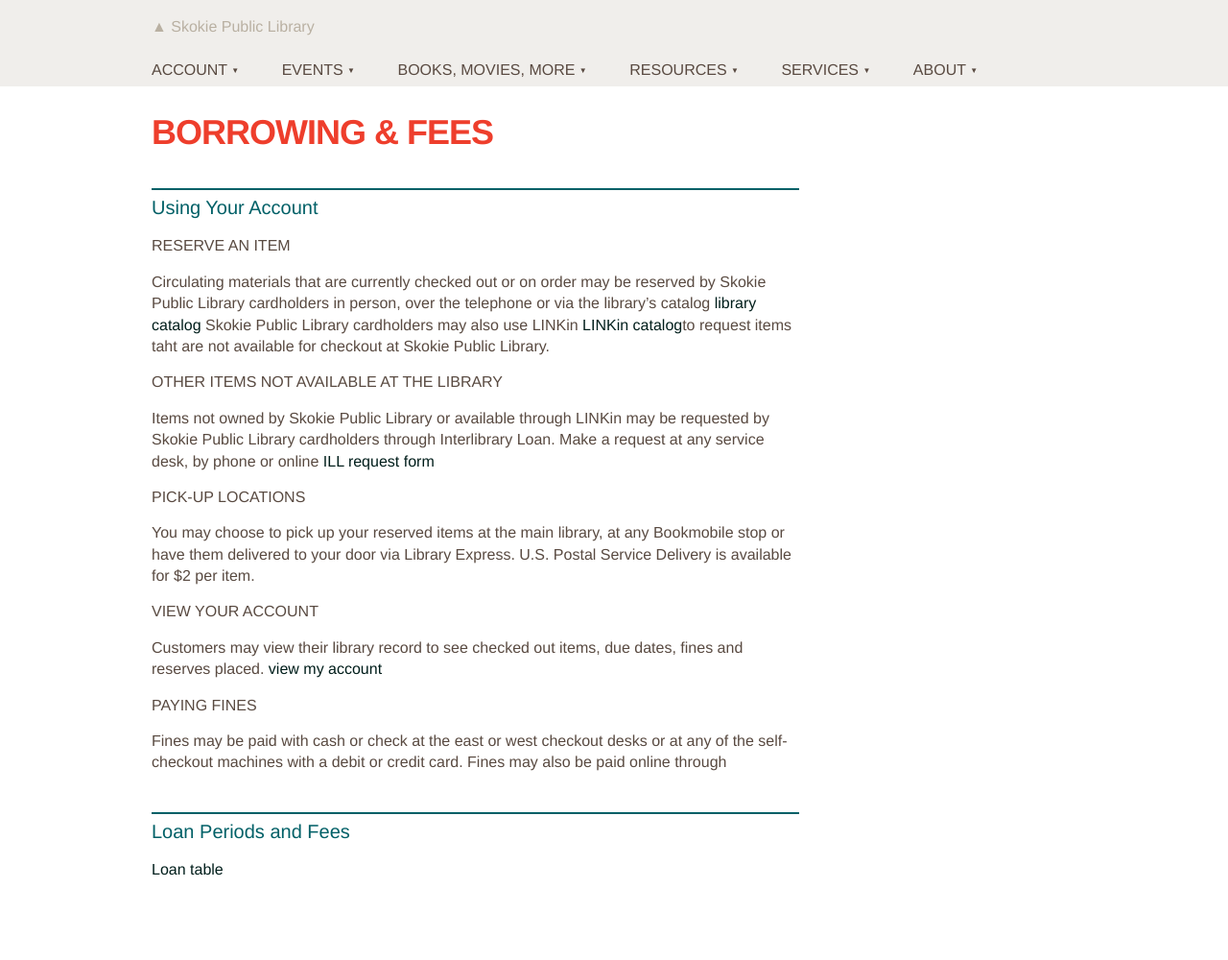
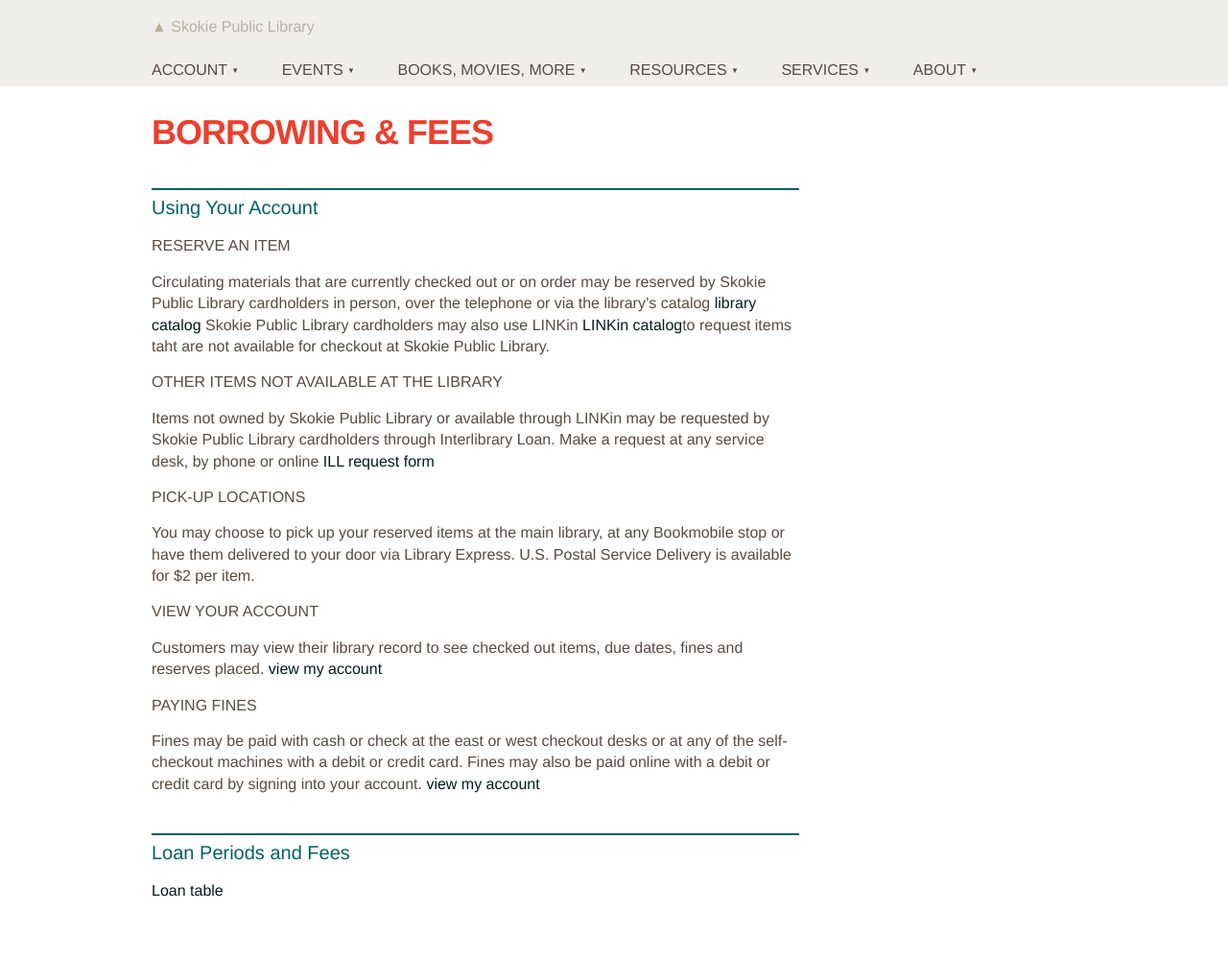
Before and after one commit to skokielibrary/spl-content, a Jekyll site: the page built from _content/eileen/about--borrowing-fees.markdown, in a window 1280 px wide. Shown: the whole page at 96% size. Built offline with Jekyll 4.4.1, drawn with Linux system fonts in a browser that asks for light colours; before the commit the page ends 977 px from its top, so only the background shows below that.

Commit message:
Updated about--borrowing-fees.markdown

```diff
--- a/_content/eileen/about--borrowing-fees.markdown
+++ b/_content/eileen/about--borrowing-fees.markdown
@@ -14,7 +14,7 @@ You may choose to pick up your reserved items at the main library, at any Bookmo
 ###View Your Account
 Customers may view their library record to see checked out items, due dates, fines and reserves placed. [view my account]()
 ###Paying Fines
-Fines may be paid with cash or check at the east or west checkout desks or at any of the self-checkout machines with a debit or credit card. Fines may also be paid online through
+Fines may be paid with cash or check at the east or west checkout desks or at any of the self-checkout machines with a debit or credit card. Fines may also be paid online with a debit or credit card by signing into your account. [view my account]()
 
 
 
```
